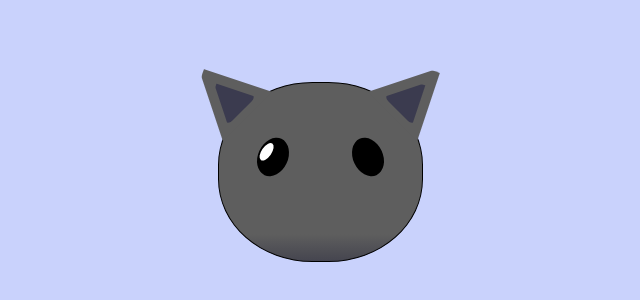
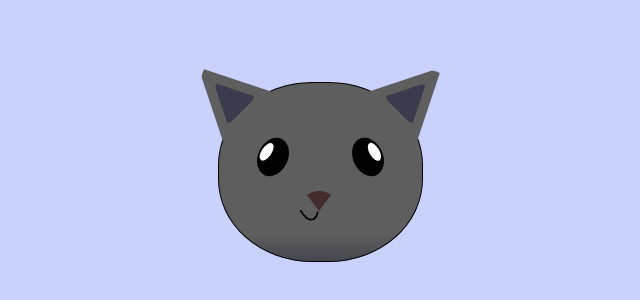
Before and after one commit to carloslugoo/WebDesing-FreeCodeCamp, a plain HTML site: page Project-11-CSSCat/index.html in a window 1280 px wide. Shown: the part 228-528 px from the top of the page, 320-960 px from the left. Drawn offline with Linux system fonts and the light colour scheme.

Commit message:
project 11 85%

```diff
--- a/Project-11-CSSCat/index.html
+++ b/Project-11-CSSCat/index.html
@@ -25,6 +25,21 @@
                 <div class="cat-right-inner-eye"></div>
             </div>
         </div>
+        <div class="cat-nose">
+
+        </div>
+        <div class="cat-mouth">
+            <div class="cat-mouth-line-left"></div>
+            <div class="cat-mouth-line-rigth"></div>
+        </div>
+        <div class="cat-whiskers">
+            <div class="cat-whiskers-left">
+                <div class="cat-whisker-left-top"></div>
+                <div class="cat-whisker-left-middle"></div>
+                <div class="cat-whisker-left-bottom"></div>
+            </div>
+            <div class="cat-whiskers-right"></div>
+        </div>
     </div>
     </main>
 
--- a/Project-11-CSSCat/style.css
+++ b/Project-11-CSSCat/style.css
@@ -96,3 +96,44 @@ body{
     border-radius: 60%;
     transform: rotate(10deg);
 }
+.cat-right-inner-eye{
+    width: 10px;
+    height: 20px;
+    background-color: #fff;
+    position: absolute;
+    top: 8px;
+    left: 18px;
+    border-radius: 60%;
+    transform: rotate(-5deg);
+}
+.cat-nose{
+    border-left: 15px solid transparent;
+    border-right: 15px solid transparent;
+    border-bottom: 20px solid #442c2c;
+    position: absolute;
+    top: 108px;
+    left: 85px;
+    border-top-left-radius: 50%;
+    border-bottom-right-radius: 50%;
+    border-bottom-left-radius: 50%;
+    transform: rotate(180deg);
+}
+.cat-mouth div{
+    width: 30px;
+    height: 50px;
+    border: 2px solid #000;
+    border-color: black transparent transparent transparent;
+    border-radius: 190%/190px 150px 0 0;
+}
+.cat-mouth-line-left{
+    position: absolute;
+    top: 88px;
+    left: 74px;
+    transform: rotate(170deg);
+}
+.cat-mouth-line-right{
+    position: absolute;
+    top: 88px;
+    left: 91px;
+    transform: rotate(165deg);
+}
```
